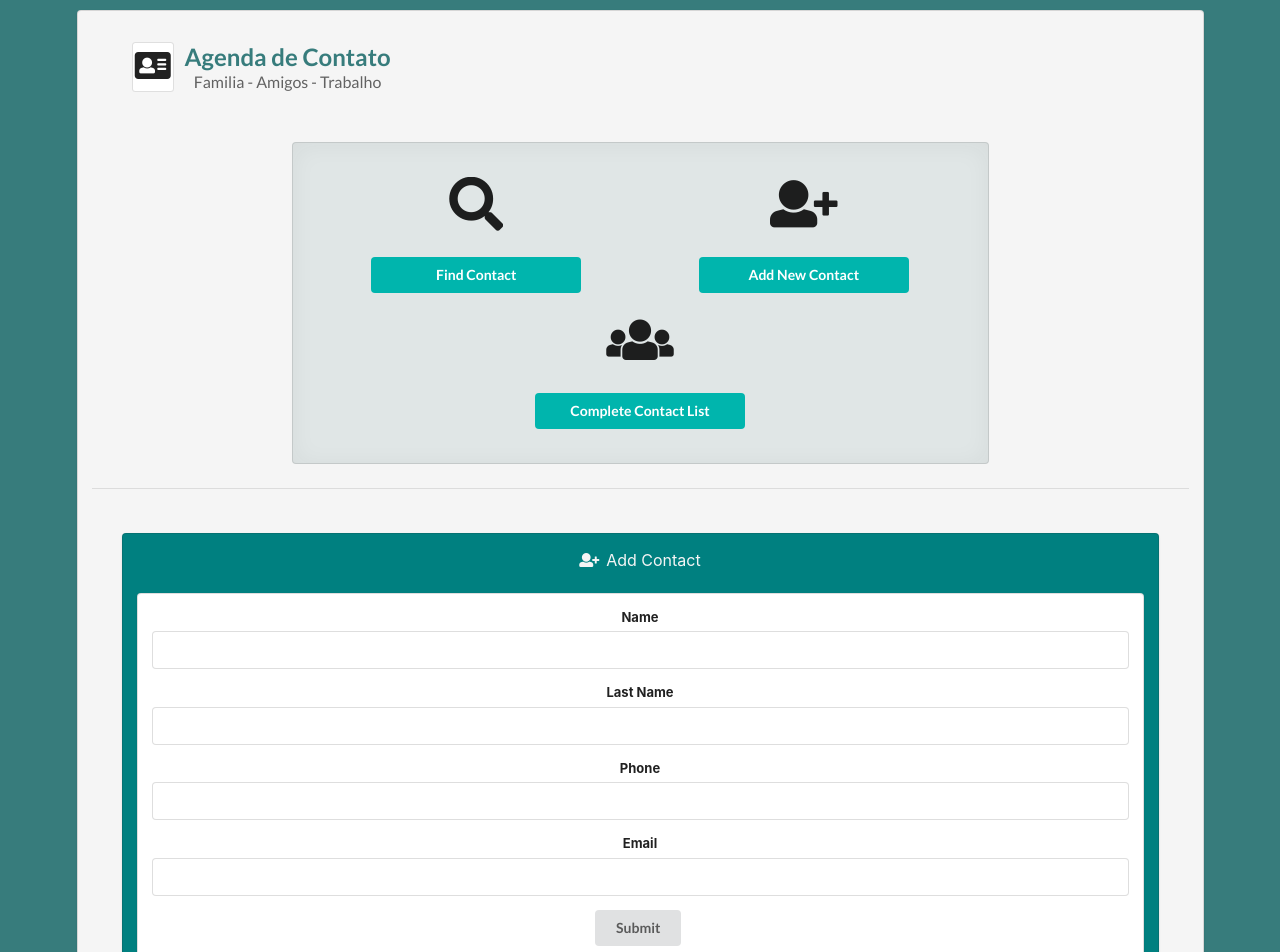
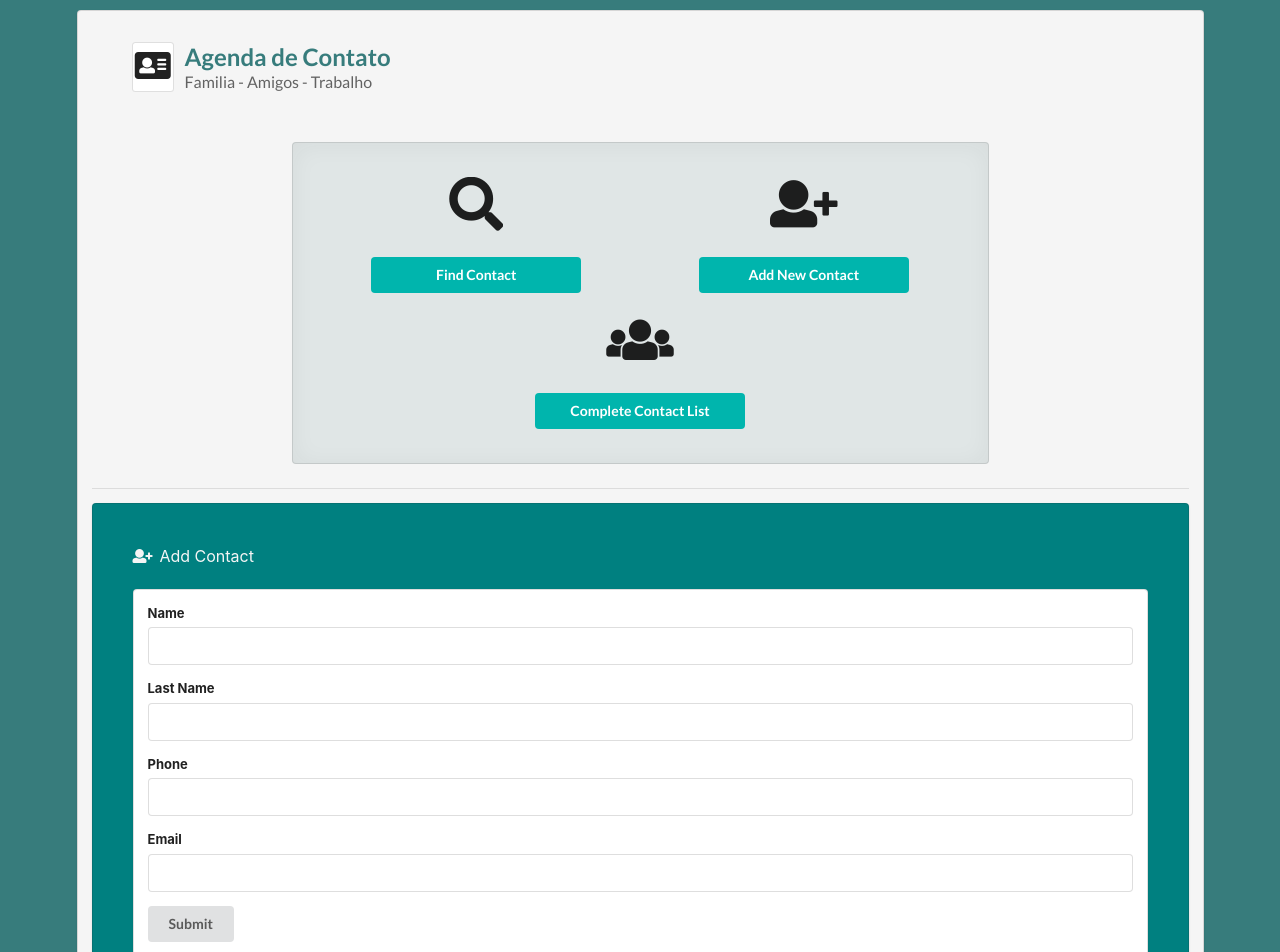
Before and after one commit to kathelizardo/FinalProjectReact, a React (Create React App) app: page /addcontact in a window 1280 px wide. Shown: the top 952 px of the page. Built offline with nearby package versions, Linux system fonts and the light colour scheme.

Commit message:
tabla add contact

```diff
--- a/src/App.js
+++ b/src/App.js
@@ -1,9 +1,9 @@
 import React from "react"
-import './App.css';
 import Header from "./components/Header";
 import AddContact from "./components/AddContact";
 import SearchBar from "./components/SearchBar";
 import Contacts from "./components/Contacts";
+import './App.css';
 import {
   BrowserRouter as Router,
   Switch,
@@ -15,14 +15,13 @@ import {
 export default function App() {
   return (
     <div className="App-header">
-        <div className="ui center aligned container segment" style={{backgroundColor: "whitesmoke"}}>
+        <div  className="ui container segment" style={{backgroundColor: "whitesmoke"}}>
           <div className="Header"><Header/></div>
     <Router>
 
         <div style={{padding: "10px 200px 10px 200px"}}>
           <div className="ui placeholder segment" style={{backgroundColor: "rgb(224, 230, 230)"}}>
               <div className="ui two column stackable center aligned grid" style={{padding: "20px"}}>
-                  {/* <div className="ui vertical divider">Or</div> */}
                   <div className="middle aligned row">
 
                       <div className="column">
@@ -72,13 +71,16 @@ export default function App() {
             <Home />
           </Route>
           <Route path="/addcontact">
-            <Add />
+            <div className="ui container segment" style={{backgroundColor: "teal", padding:"20px"}} >
+            <AddContact/>
+            </div>
+
           </Route>
           <Route path="/findcontact">
-            <Find />
+           <SearchBar/>
           </Route>
-          <Route path="/contact">
-            <List />
+          <Route path="/contact" className="ui center aligned container segment">
+            <Contacts/>
           </Route>
         </Switch>
 
@@ -88,36 +90,10 @@ export default function App() {
   );
 }
 
-//"Pages"
-
 function Home() {
   return (
     <div>
-      <i class="angle double down icon"></i>
+
     </div>
   );
 }
-
-function Add() {
-  return (
-    <div className="Add">
-          <div  className="ui segment" style={{backgroundColor: "teal"}}><AddContact/></div>
-    </div>
-  );
-}
-
-function Find() {
-  return (
-    <div >
-      <SearchBar/>
-    </div>
-  );
-}
-
-function List() {
-  return (
-    <div className="ui center aligned container segment">
-      <Contacts/>
-    </div>
-  );
-}
--- a/src/components/AddContact.js
+++ b/src/components/AddContact.js
@@ -29,9 +29,9 @@ function AddContact() {
 }
     return(
         <>
-        <div>
+        <div style={{padding:"20px"}}>
          <label style={{color:"whitesmoke", fontSize:"16px"}}> <i class="user plus icon"></i> Add Contact</label>
-        <form class="ui form segment" onSubmit={() => create()}>
+        <form className="ui form segment" onSubmit={() => create()}>
                 <div class="field">
                     <label>Name</label>
                     <input
--- a/src/components/Contacts.js
+++ b/src/components/Contacts.js
@@ -6,7 +6,7 @@ function Contacts() {
 
   useEffect(() => {
     getContactInfo()
-  }, [])
+  }, [contact.length])
 
   const getContactInfo = () => {
     axios.get('http://localhost:3000/contatos')
--- a/src/components/SearchBar.js
+++ b/src/components/SearchBar.js
@@ -41,6 +41,7 @@ const SearchBar = () => {
 
   return (
       <>
+      <div className="ui center aligned container">
           <div  class="ui input focus">
             <input
             type="text"
@@ -57,7 +58,7 @@ const SearchBar = () => {
           <i className="search icon"></i>
           Search
           </button>
-
+      </div>
           {/* CARD DE RESULTADOS */}
           <div className="ui center aligned container">
             {data.map(repo => (
```
